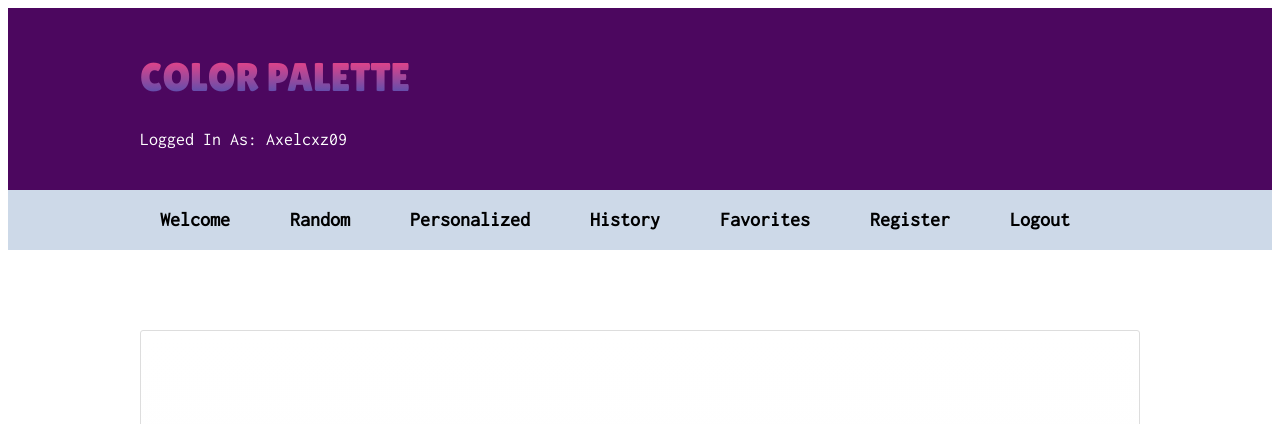
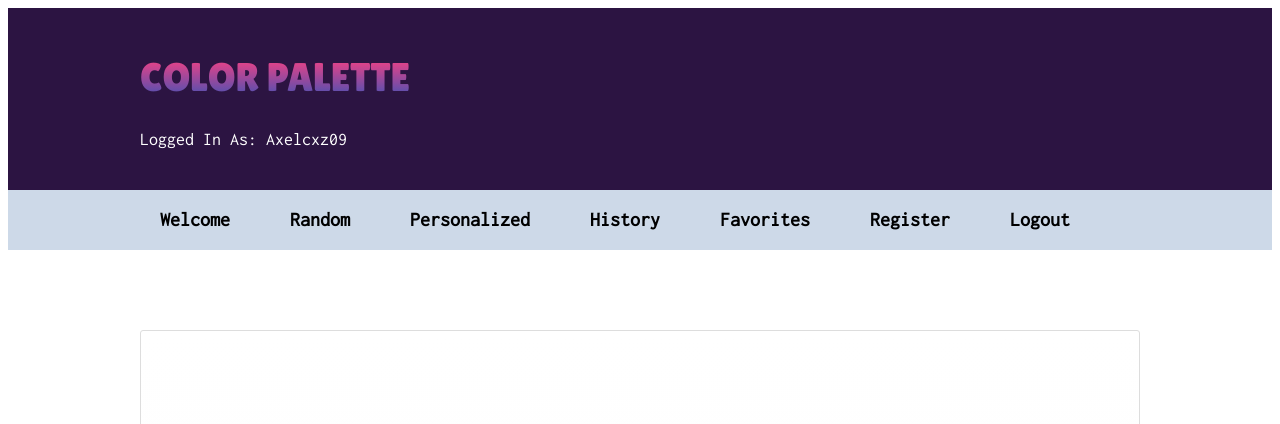
Before and after one commit to Veneloo/Color-Palette, a Flask app: page /history in a window 1280 px wide. Shown: the top 424 px of the page. Run offline with Flask 3, Linux system fonts and the light colour scheme; a user stored in the database is signed in; data comes from the database, SQL or seed files in the repository; data that the repository does not hold is empty.

Commit message:
header color

```diff
--- a/static/personalized.css
+++ b/static/personalized.css
@@ -38,8 +38,8 @@ form input[type="color"] {
 
 /* Example: Change the background color of the header for personalized page */
 header {
-  background-color: #4c075f;
-
+  background-color: #2c1442;
+  /* #4c075f */
 }
 
 /* Example: Change the font color of the personalized card title */
```
